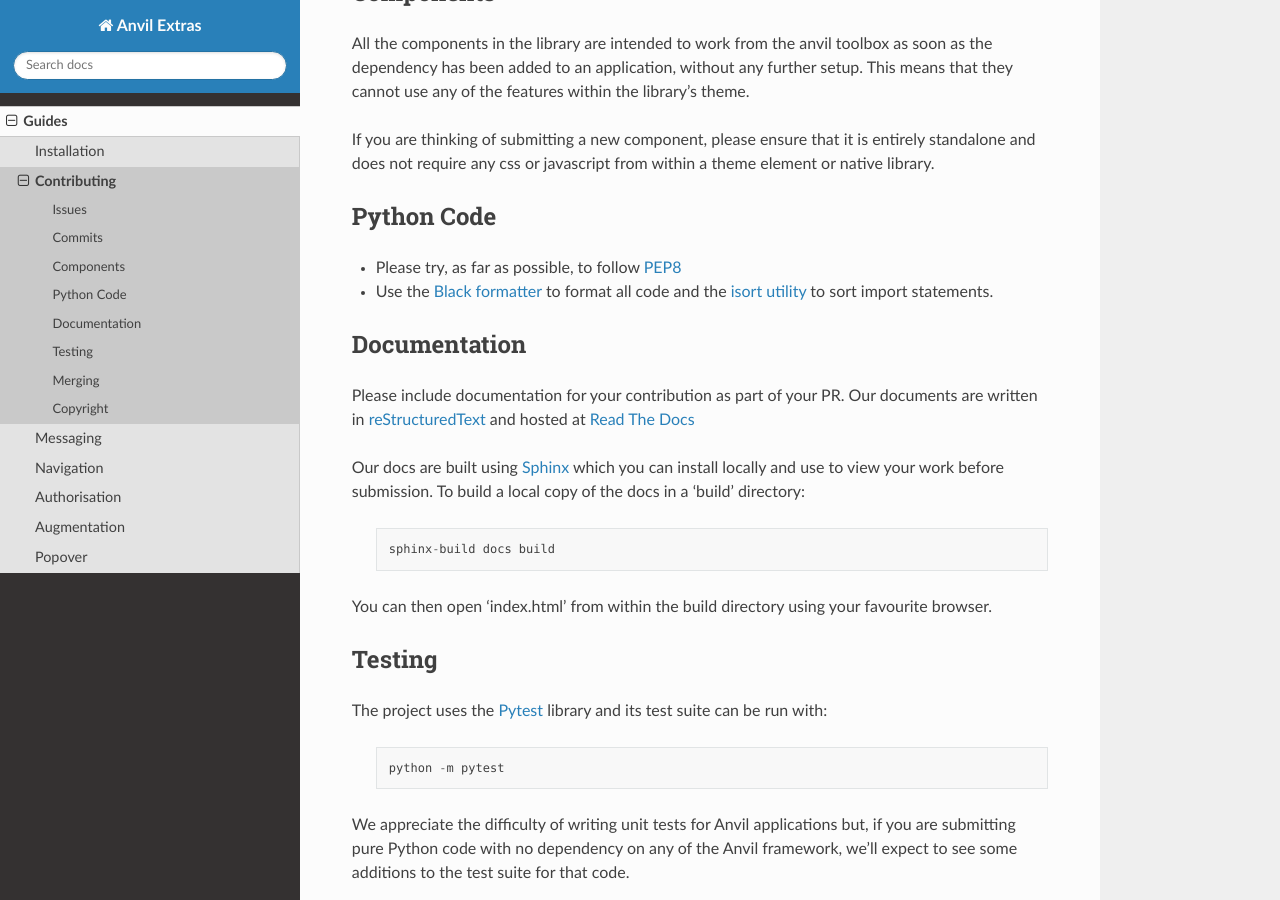
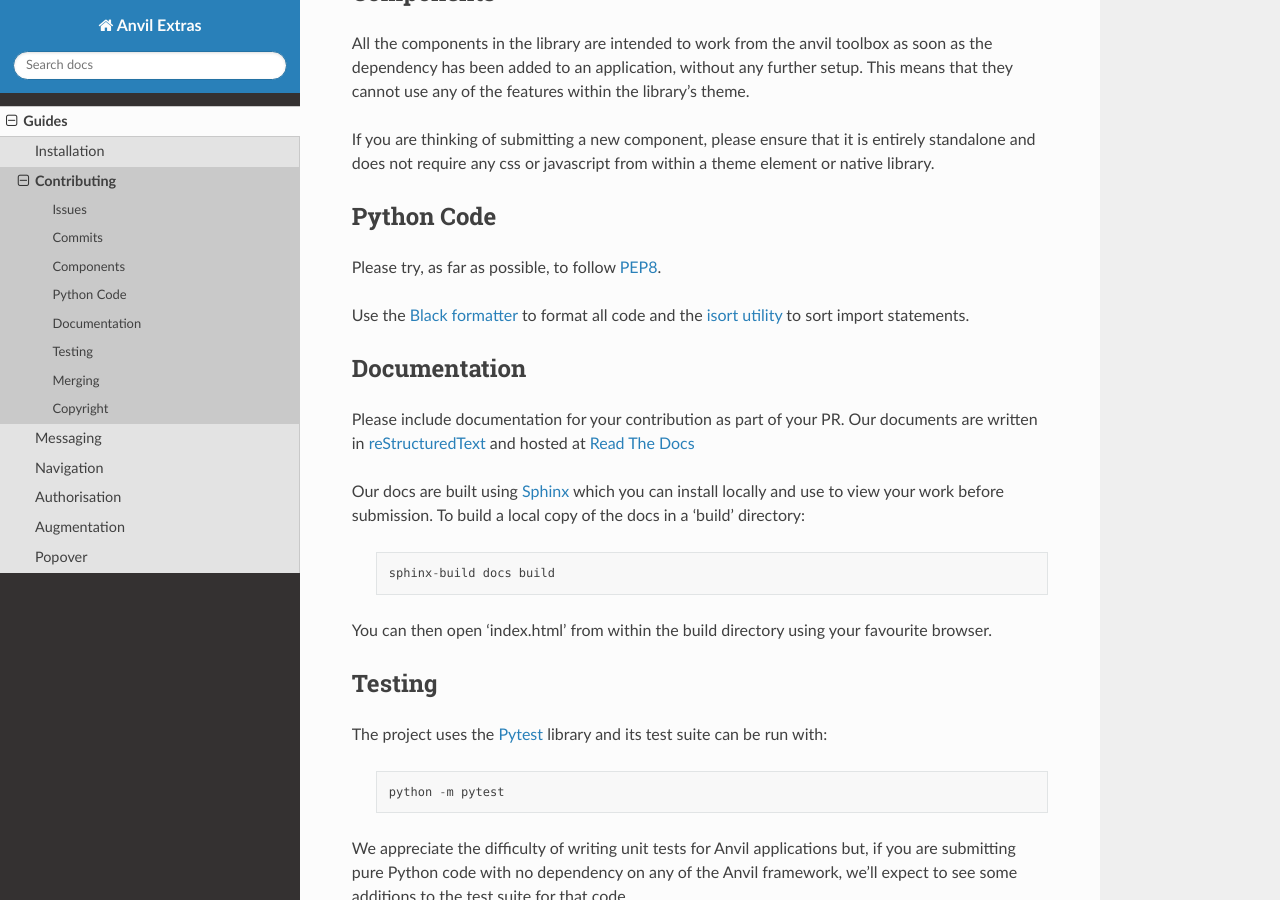
Before and after one commit to anvilistas/anvil-extras, a Sphinx documentation site: the page built from docs/guides/contributing.rst, in a window 1280 px wide and 900 px high, scrolled down 656 px. Built offline with Sphinx 7.4.7 and the Read the Docs theme 2.0.0, drawn with Linux system fonts in a browser that asks for light colours.

Commit message:
Remove list from contribution doc

```diff
--- a/docs/guides/contributing.rst
+++ b/docs/guides/contributing.rst
@@ -22,8 +22,9 @@ If you are thinking of submitting a new component, please ensure that it is enti
 
 Python Code
 -----------
-* Please try, as far as possible, to follow `PEP8 <https://www.python.org/dev/peps/pep-0008/>`_
-* Use the `Black formatter <https://github.com/ambv/black>`_ to format all code and the `isort utility <https://github.com/timothycrosley/isort>`_ to sort import statements.
+Please try, as far as possible, to follow `PEP8 <https://www.python.org/dev/peps/pep-0008/>`_.
+
+Use the `Black formatter <https://github.com/ambv/black>`_ to format all code and the `isort utility <https://github.com/timothycrosley/isort>`_ to sort import statements.
 
 Documentation
 -------------
```
